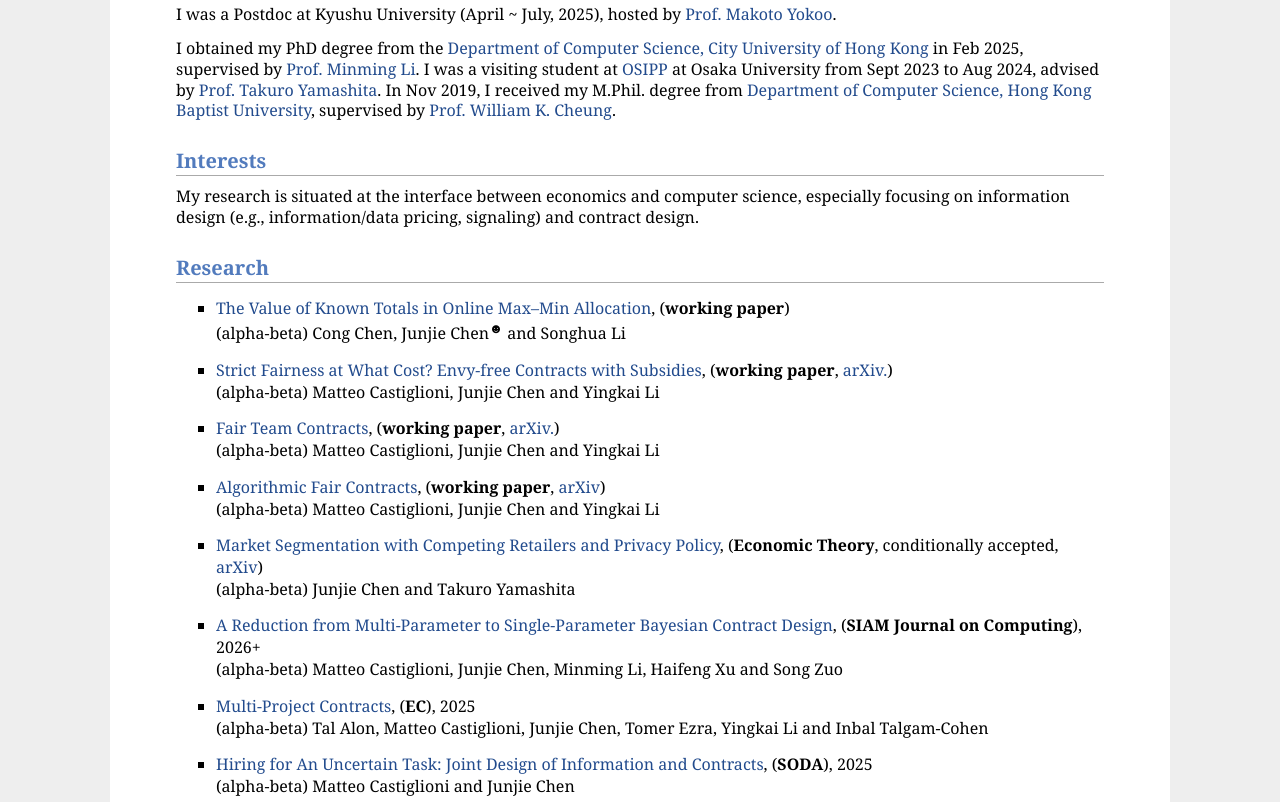
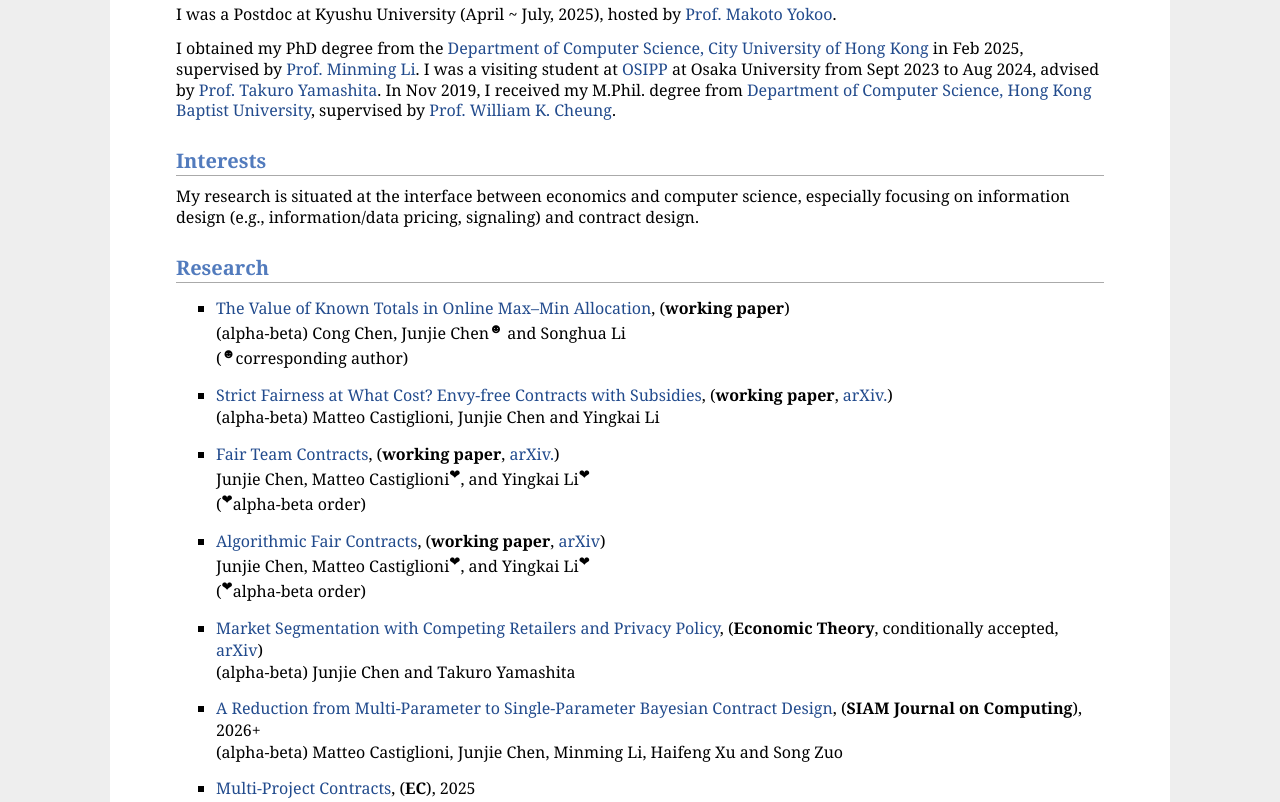
Before and after one commit to imjjchen/imjjchen.github.io, a plain HTML site: page index.html in a window 1280 px wide. Shown: the part 423-1225 px from the top of the page. Drawn offline with Linux system fonts and the light colour scheme.

Commit message:
Update index.html

```diff
--- a/index.html
+++ b/index.html
@@ -76,7 +76,7 @@ In Nov 2019, I received my M.Phil. degree from <a href="http://www.comp.hkbu.edu
 		<li>
 		<a href="">
 The Value of Known Totals in Online Max–Min Allocation</a>, (<b>working paper</b>) </br>
-		(alpha-beta) Cong Chen, Junjie Chen<sup>&#9787</sup> and Songhua Li </br>
+		(alpha-beta) Cong Chen, Junjie Chen<sup>&#9787</sup> and Songhua Li </br> (<sup>&#9787</sup>corresponding author)
 	</li>
 		<li>
 		<a href=""> Strict Fairness at What Cost? Envy-free Contracts with Subsidies</a>, (<b>working paper</b>, <a href="http://arxiv.org/abs/2606.25431">arXiv.</a>) </br>
@@ -84,11 +84,11 @@ The Value of Known Totals in Online Max–Min Allocation</a>, (<b>working paper<
 	</li>
 	<li>
 		<a href=""> Fair Team Contracts</a>, (<b>working paper</b>, <a href="http://arxiv.org/abs/2512.19388">arXiv.</a>) </br>
-		(alpha-beta) Matteo Castiglioni, Junjie Chen and Yingkai Li </br>
+		Junjie Chen, Matteo Castiglioni<sup>&#10084</sup>,  and Yingkai Li<sup>&#10084</sup> </br> (<sup>&#10084</sup>alpha-beta order)
 	</li>
 	<li>
 		<a href=""> Algorithmic Fair Contracts</a>, (<b>working paper</b>, <a href="https://arxiv.org/abs/2507.11214">arXiv</a>) </br>
-		(alpha-beta) Matteo Castiglioni, Junjie Chen and Yingkai Li </br>
+		Junjie Chen, Matteo Castiglioni<sup>&#10084</sup>,  and Yingkai Li<sup>&#10084</sup> </br> (<sup>&#10084</sup>alpha-beta order)
 	</li>
 	<li>
 		<a href=""> Market Segmentation with Competing Retailers and Privacy Policy</a>, (<b>Economic Theory</b>, conditionally accepted, <a href="https://arxiv.org/abs/2503.19539">arXiv</a>) </br>
```
